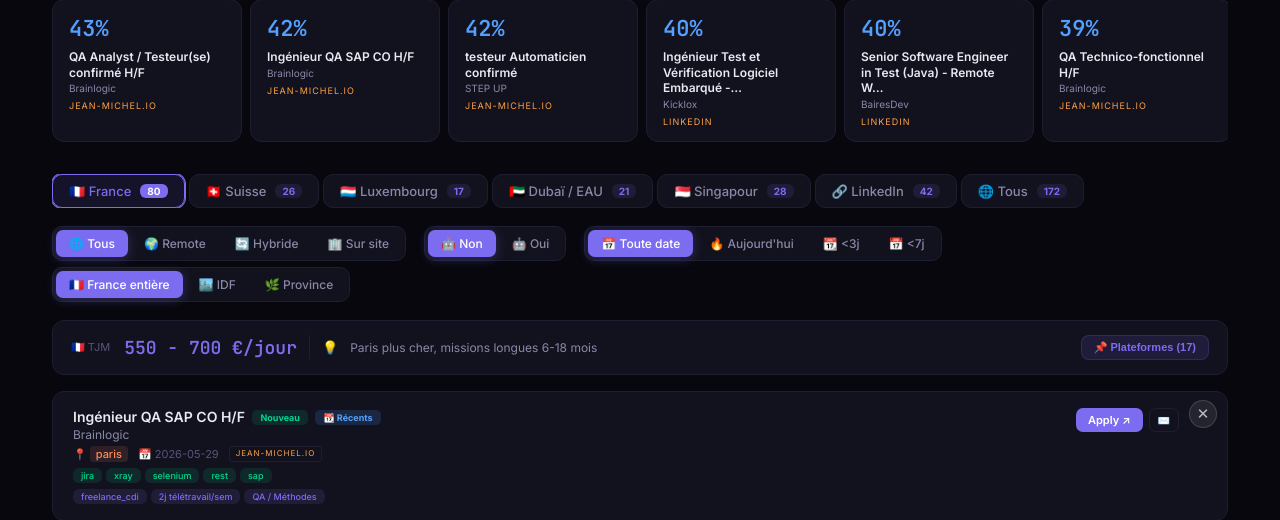
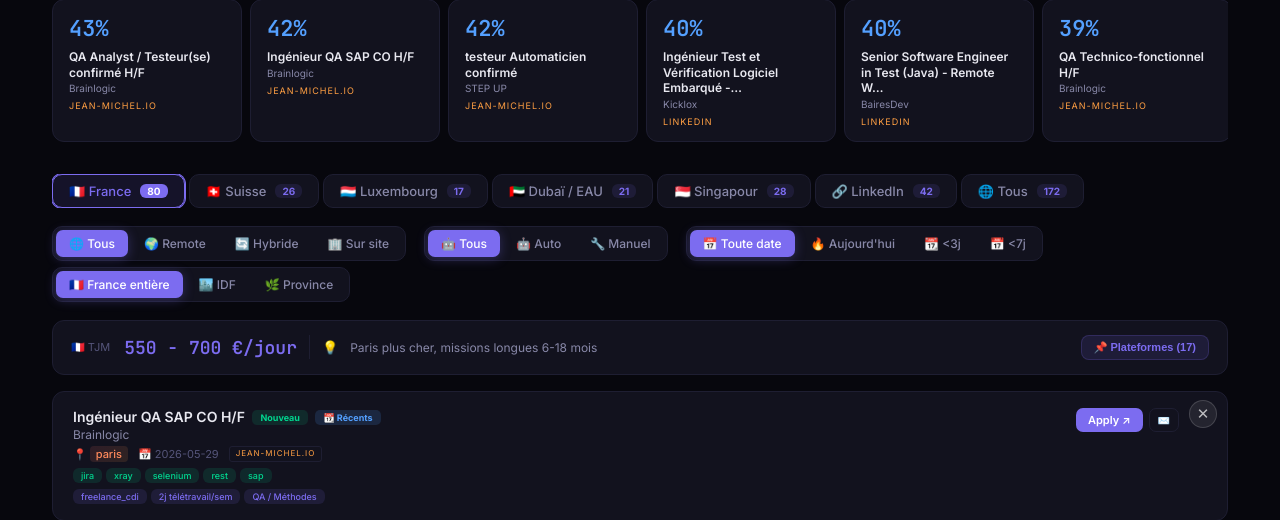
Before and after one commit to AtmanTest/jobhunt, a Flask app: page / in a window 1280 px wide. Shown: the part 1037-1557 px from the top of the page. Run offline with Flask 3, Linux system fonts and the light colour scheme; the visitor is signed in with stand-in values (Sample User, id 1); data comes from the database, SQL or seed files in the repository; data that the repository does not hold is empty.

Commit message:
Revert "automation toggle: Non (defaut) / Oui"
This reverts commit 829b75726f84a300e422f569b06254510faae2ae.

```diff
--- a/templates/dashboard.html
+++ b/templates/dashboard.html
@@ -874,8 +874,9 @@
       </div>
       <div class="filter-spacer"></div>
       <div class="filter-group" data-type="automation">
-        <button class="filter-btn active" data-val="all">🤖 Non</button>
-        <button class="filter-btn" data-val="auto">🤖 Oui</button>
+        <button class="filter-btn active" data-val="all">🤖 Tous</button>
+        <button class="filter-btn" data-val="auto">🤖 Auto</button>
+        <button class="filter-btn" data-val="manual">🔧 Manuel</button>
       </div>
       <div class="filter-spacer"></div>
       <div class="filter-group" data-type="freshness">
```
